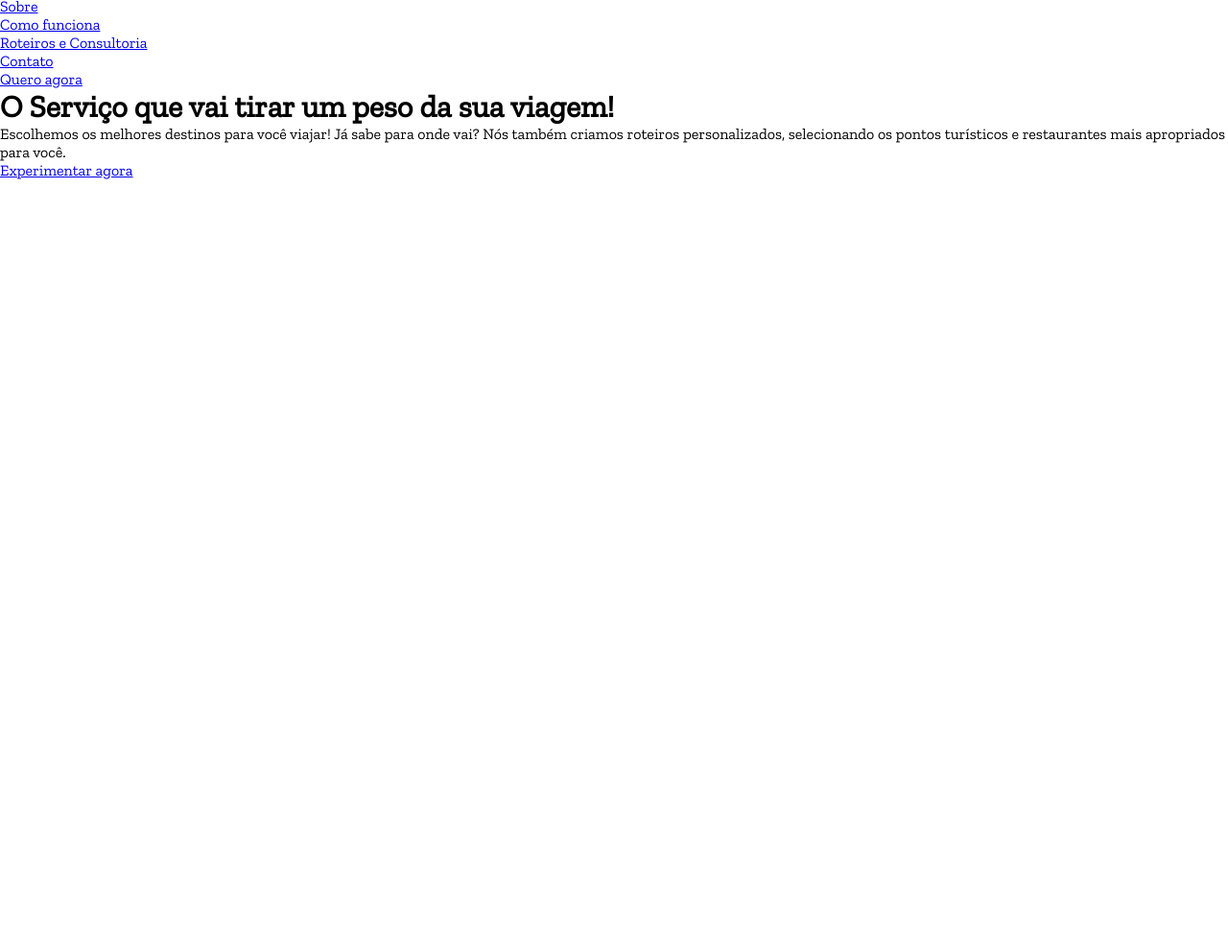
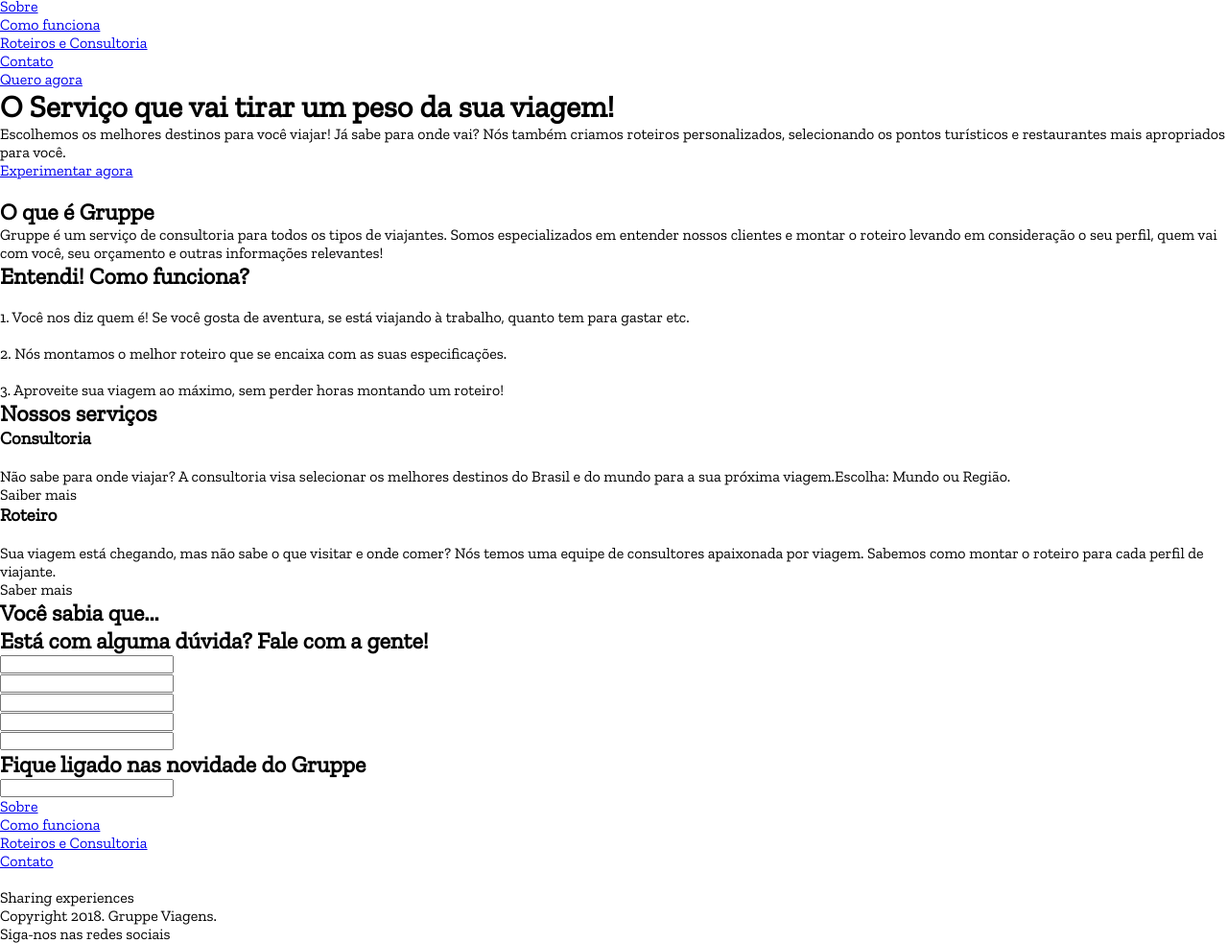
Before and after one commit to gabrieladaltoe/gruppe-viagens, a plain HTML site: page index.html in a window 1280 px wide. Shown: the part 64-1047 px from the top of the page at 96% size. Before the commit the page ends 800 px from the top, so only its background shows below. Drawn offline with nearby package versions, Linux system fonts and the light colour scheme; files that its build step writes are made by us from their sources; a web font is replaced by a local one.

Commit message:
add conteudo html

```diff
--- a/index.html
+++ b/index.html
@@ -34,26 +34,124 @@
 
     <main>
         <section class="sessao__sobre">
+            <img>
+            <div>
+                <h2>O que é Gruppe</h2>
+                <p>Gruppe é um serviço de consultoria para todos os tipos de viajantes. Somos especializados em entender nossos clientes e montar o roteiro levando em consideração o seu perfil, quem vai com você, seu orçamento e outras informações relevantes!
+                    </p>
+            </div>
         </section>
 
         <section class="sessao__passo-a-passo">
+            <h2>Entendi! Como funciona?</h2>
+            <div>
+                <div><img><p>1. Você nos diz quem é! Se você gosta de aventura, se está viajando à trabalho, quanto tem para gastar etc.
+                    </p></div>
+                <div><img><p>2. Nós montamos o melhor roteiro que se encaixa com as suas especificações.
+                    </p></div>
+                <div><img><p>3. Aproveite sua viagem ao máximo, sem perder horas montando um roteiro!
+                    </p></div>
+            </div>
         </section>
 
         <section class="sessao__servicos">
+            <h2>Nossos serviços</h2>
+            <div>
+                <div>
+                    <h3>Consultoria</h3>
+                    <img>
+                    <p>Não sabe para onde viajar? A consultoria visa selecionar os melhores destinos do Brasil e do mundo para a sua próxima viagem.Escolha: Mundo ou Região.
+                    </p>
+                    <a>Saiber mais</a>
+                </div>
+                <div>
+                    <h3>Roteiro</h3>
+                    <img>
+                    <p>Sua viagem está chegando, mas não sabe o que visitar e onde comer? Nós temos uma equipe de consultores apaixonada por viagem. Sabemos como montar o roteiro para cada perfil de viajante.
+                    </p>
+                    <a>Saber mais</a>
+                </div>
+            </div>
         </section>
 
         <section class="sessao__curiosidades">
+            <h2>Você sabia que...</h2>
+            <div>
+                <div><p><spam></spam></p></div>
+                <div><p><spam></spam></p></div>
+                <div><p><spam></spam></p></div>
+            </div>
         </section>
 
         <section class="sessao__contato">
+            <h2>Está com alguma dúvida? Fale com a gente!</h2>
+            <div>
+                <form>
+                    <div>
+                        <label></label>
+                        <input>
+                    </div>
+                    <div>
+                        <label></label>
+                        <input>
+                    </div>
+
+                    <div>
+                        <label></label>
+                        <input>
+                    </div>
+                    <div>
+                        <label></label>
+                        <input>
+                    </div>
+
+                    <input>
+
+                </form>
+            </div>
         </section>
 
         <section class="sessao__newsletter">
+            <h2>Fique ligado nas novidade do Gruppe</h2>
+            <div>
+                <form>
+                    <div>
+                        <label></label>
+                        <input>
+                    </div>
+                </form>
+            </div>
         </section>
     </main>
 
     <footer>
+        <div>
+            <div>
+                <nav>
+                    <ul class="nav__menu nav__footer">
+                        <li><a href="#">Sobre</a></li>
+                        <li><a href="#">Como funciona</a></li>
+                        <li><a href="#">Roteiros e Consultoria</a></li>
+                        <li><a href="#">Contato</a></li>
+                    </ul>
+                </nav>
+            </div>
 
+            <div>
+                <img>
+                <p>Sharing experiences</p>
+                <a></a>
+                <p>Copyright 2018. Gruppe Viagens. </p>
+            </div>
+
+            <div>
+                <p>Siga-nos nas redes sociais</p>
+                <div>
+                    <a></a>
+                    <a></a>
+                </div>
+            </div>
+        </div>
     </footer>
 
 </body>
```
